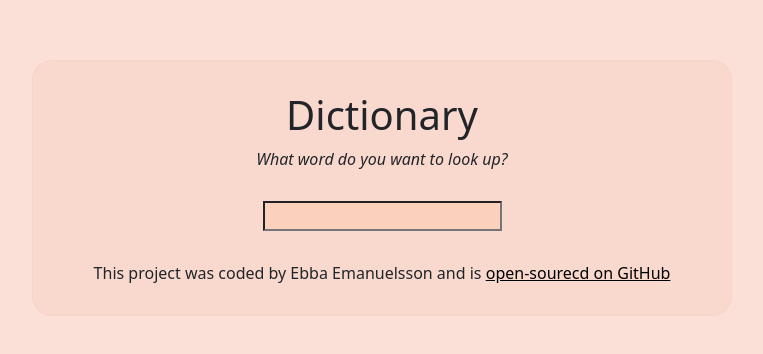
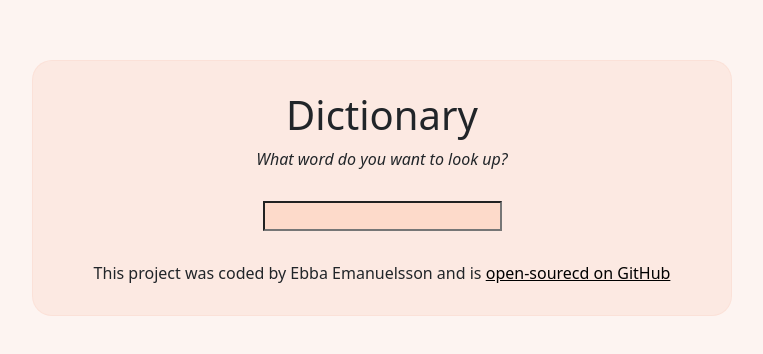
Before and after one commit to EbbaEmanuelsson/Dictionary-app, a React (Create React App) app: page / in a window 1280 px wide. Shown: the top 354 px of the page, without its empty margins (258-1021 px from the left). Built offline with nearby package versions, Linux system fonts and the light colour scheme.

Commit message:
updated app.css

```diff
--- a/src/App.css
+++ b/src/App.css
@@ -1,5 +1,5 @@
 body{
-    background-color: rgba(240, 153, 125, 0.3);
+    background-color: rgba(240, 153, 125, 0.1);
 }
 
 .App {
@@ -8,7 +8,7 @@ body{
     border: 1px solid;
     border-color: rgba(240, 153, 125, 0.1);
     border-radius: 20px;
-    background-color: rgba(240, 153, 125, 0.1);
+    background-color: rgba(240, 153, 125, 0.12);
 }
 
 header,
```
